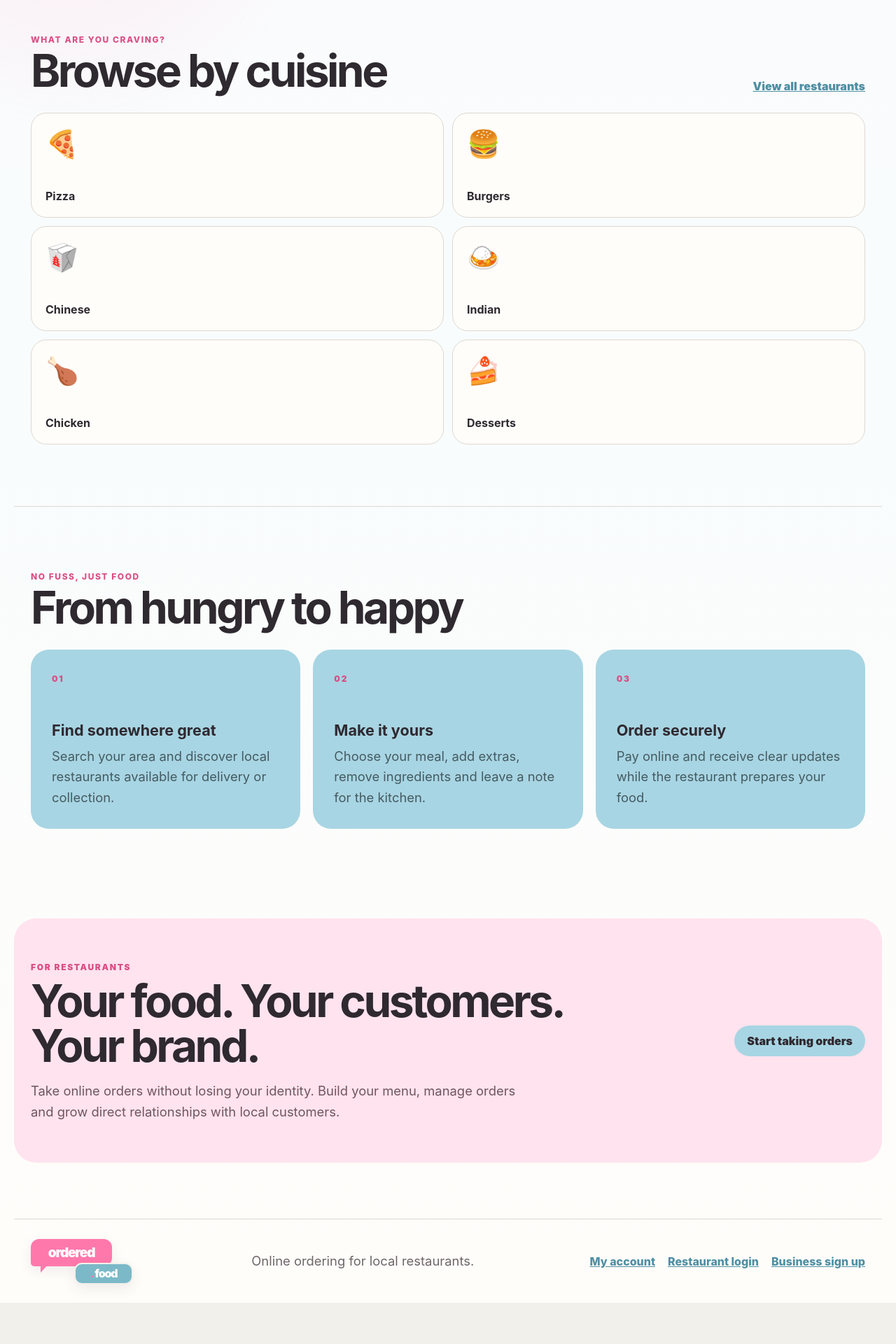
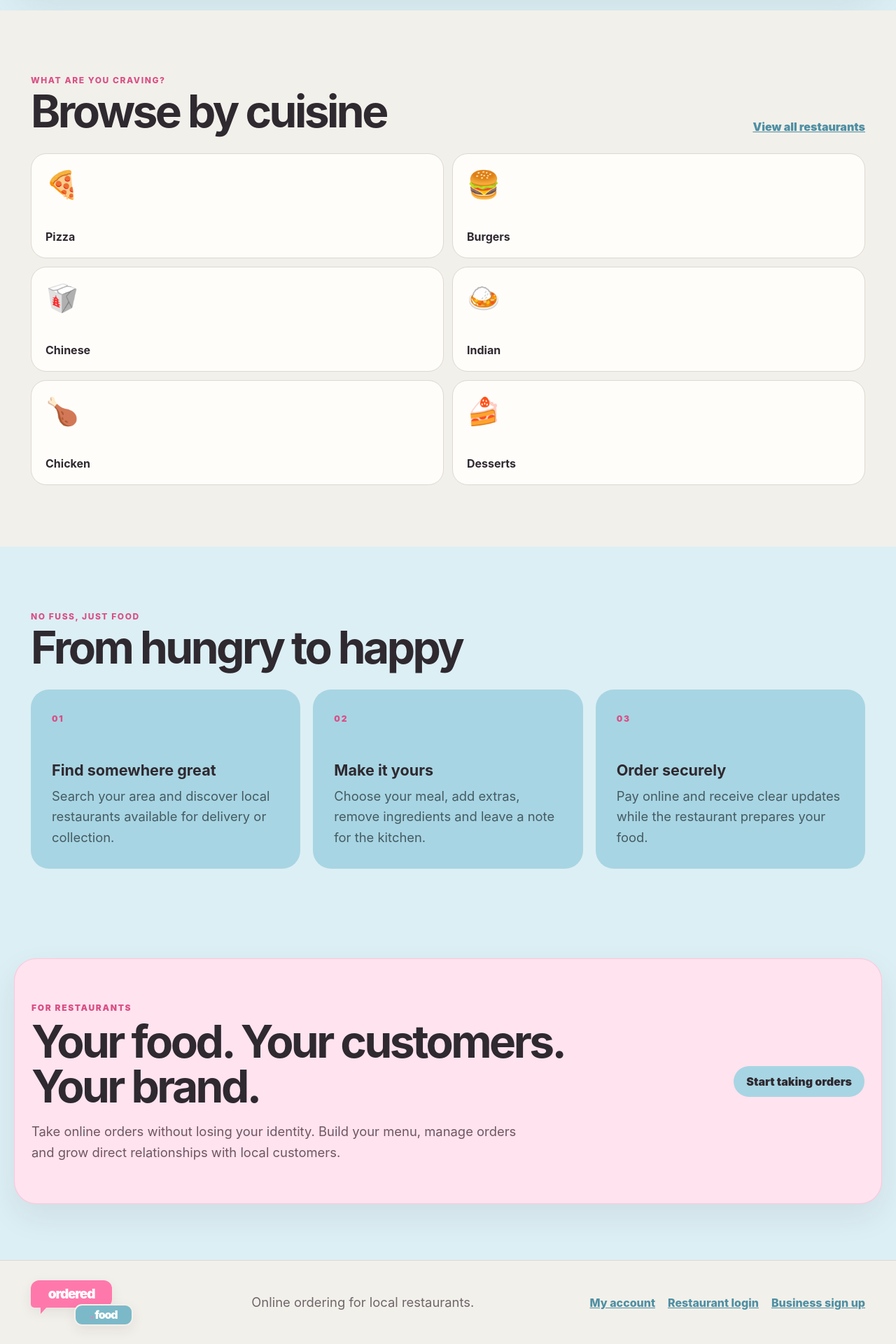
Before and after one commit to MaviUK/refreshabin, a React (Vite) app in the folder apps/restaurant/: page / in a window 1280 px wide. Shown: the part 875-2795 px from the top of the page at 70% size. Before the commit the page ends 2736 px from the top, so only its background shows below. Built offline with nearby package versions, Linux system fonts and the light colour scheme; no server answers.

Commit message:
Separate homepage body from sticky header

```diff
--- a/apps/restaurant/src/home/HomeHeader.css
+++ b/apps/restaurant/src/home/HomeHeader.css
@@ -1,8 +1,5 @@
 .home-page {
-  background:
-    radial-gradient(circle at 88% 8%, rgba(168, 213, 227, 0.22), transparent 24rem),
-    radial-gradient(circle at 8% 26%, rgba(255, 120, 172, 0.12), transparent 22rem),
-    linear-gradient(180deg, #fff9fb 0%, #f8fcfd 48%, #fffdfa 100%);
+  background: #dceff4;
 }
 
 .home-header-shell {
@@ -10,11 +7,9 @@
   top: 0;
   z-index: 100;
   width: 100%;
-  border-bottom: 1px solid rgba(47, 41, 48, 0.1);
-  background: rgba(242, 240, 234, 0.97);
-  box-shadow: 0 8px 30px rgba(47, 41, 48, 0.08);
-  backdrop-filter: blur(18px);
-  -webkit-backdrop-filter: blur(18px);
+  border-bottom: 1px solid rgba(47, 41, 48, 0.12);
+  background: #F2F0EA;
+  box-shadow: 0 8px 30px rgba(47, 41, 48, 0.09);
 }
 
 .home-header {
@@ -102,7 +97,43 @@
 }
 
 .home-hero {
+  width: min(calc(100% - 40px), 1240px);
+  margin: 22px auto 34px;
   padding-top: 54px;
+  border: 1px solid rgba(255, 120, 172, 0.24);
+  border-radius: 36px;
+  background:
+    radial-gradient(circle at 100% 0%, rgba(168, 213, 227, 0.38), transparent 23rem),
+    radial-gradient(circle at 0% 100%, rgba(255, 120, 172, 0.16), transparent 25rem),
+    #fff6f9;
+  box-shadow: 0 24px 60px rgba(65, 99, 108, 0.12);
+}
+
+.cuisine-section {
+  max-width: none;
+  padding-right: max(24px, calc((100vw - 1240px) / 2 + 24px));
+  padding-left: max(24px, calc((100vw - 1240px) / 2 + 24px));
+  background: #F2F0EA;
+}
+
+.how-it-works {
+  max-width: none;
+  padding-right: max(24px, calc((100vw - 1240px) / 2 + 24px));
+  padding-left: max(24px, calc((100vw - 1240px) / 2 + 24px));
+  border-top: 0;
+  background: #dceff4;
+}
+
+.business-banner {
+  border: 1px solid rgba(255, 120, 172, 0.28);
+  box-shadow: 0 18px 45px rgba(47, 41, 48, 0.08);
+}
+
+.home-footer {
+  max-width: none;
+  padding-right: max(24px, calc((100vw - 1240px) / 2 + 24px));
+  padding-left: max(24px, calc((100vw - 1240px) / 2 + 24px));
+  background: #F2F0EA;
 }
 
 @media (max-width: 760px) {
@@ -158,8 +189,11 @@
   }
 
   .home-hero {
+    width: calc(100% - 20px);
     min-height: auto;
+    margin: 10px auto 24px;
     padding-top: 32px;
+    border-radius: 26px;
   }
 
   .home-hero h1 {
@@ -174,6 +208,12 @@
 
   .postcode-search {
     margin-top: 26px;
+  }
+
+  .cuisine-section,
+  .how-it-works {
+    padding-right: 16px;
+    padding-left: 16px;
   }
 }
 
@@ -221,7 +261,10 @@
   }
 
   .home-hero {
+    width: calc(100% - 16px);
+    margin-top: 8px;
     padding-top: 28px;
+    border-radius: 22px;
   }
 
   .home-eyebrow {
```
